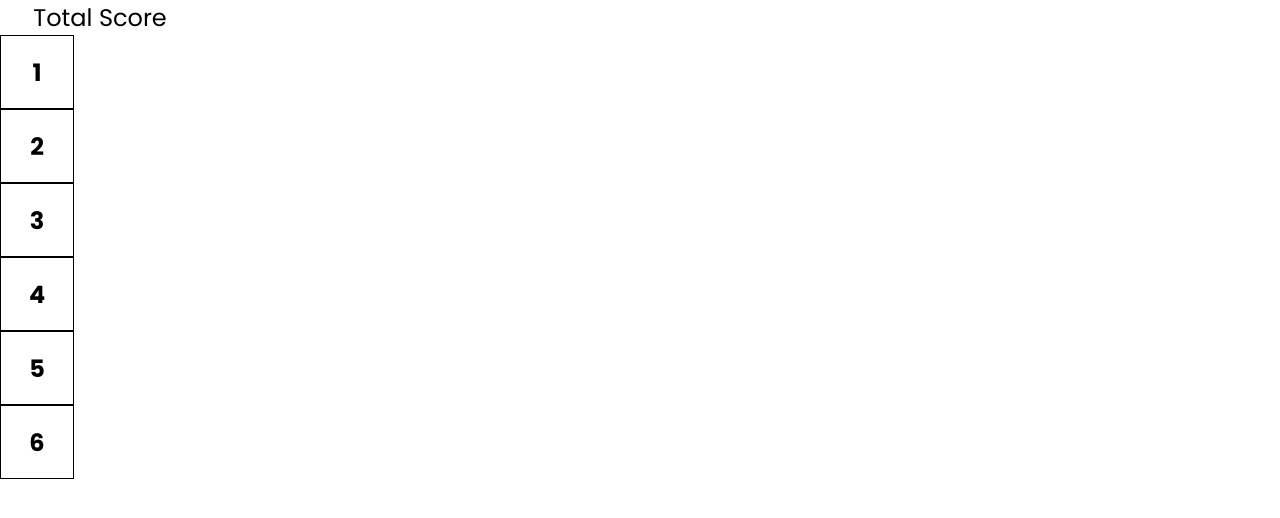
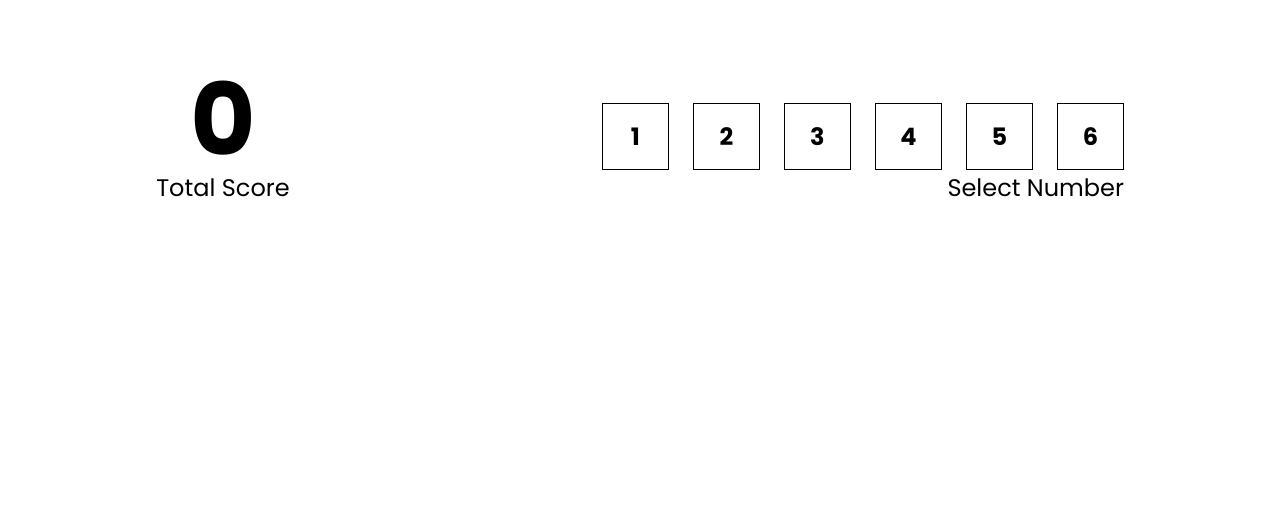
Before and after one commit to Kirtijha083/React_Practice_project3, a React (Vite) app: page / in a window 1280 px wide. Shown: the top 518 px of the page. Built offline with nearby package versions, Linux system fonts and the light colour scheme.

Commit message:
added more logic

```diff
--- a/src/components/GamePlay.jsx
+++ b/src/components/GamePlay.jsx
@@ -5,9 +5,20 @@ import NumberSelector from "./NumberSelectors";
 export default function GamePlay ()  {
 
   return (
-   <main>
+   <MainContainer>
+    <div className="top_section">
    <TotalScore/>
    <NumberSelector/>
-   </main>
+   </div>
+   </MainContainer>
   );
 };
+
+const MainContainer = styled.main`
+ padding-top: 70px;
+  .top_section {
+    display: flex;
+    justify-content: space-around;
+    align-items: end;
+}
+`;
--- a/src/components/NumberSelectors.jsx
+++ b/src/components/NumberSelectors.jsx
@@ -5,12 +5,14 @@ export default function NumberSelector() {
 
   const arrNumber = [1, 2, 3, 4, 5, 6];
 
-  // const [selectedNumber, setSelectedNumber] = useState();
   const [selectedNumber, setSelectedNumber] = useState();
 
 
+
   return (
-    <div>
+    <NumberSelectorContainer>
+      {/* <p className="error">{error}</p> */}
+      <div className="flex">
         {arrNumber.map((value, i) => (
           <Box
             isSelected={value === selectedNumber}
@@ -21,13 +23,32 @@ export default function NumberSelector() {
           </Box>
         ))}
       </div>
+      <p>Select Number</p>
+    </NumberSelectorContainer>
   );
 };
 
+const NumberSelectorContainer = styled.div`
+  display: flex;
+  flex-direction: column;
+  align-items: end;
+
+  .flex {
+    display: flex;
+    gap: 24px;
+  }
+  p {
+    font-size: 24px;
+    font-weight: 700px;
+  }
+  /* .error {
+    color: red;
+  } */
+`;
 
 const Box = styled.div`
-  height: 72px;
-  width: 72px;
+      height: 65px;
+      width: 65px;
       border: 1px solid black;
       display: grid;
       place-items: center;
--- a/src/components/TotalScore.jsx
+++ b/src/components/TotalScore.jsx
@@ -3,7 +3,7 @@ import styled from "styled-components";
 export default function TotalScore ({ score }){
   return (
     <ScoreContainer>
-      <h1>{score}</h1>
+      <h1>0</h1>
       <p>Total Score</p>
     </ScoreContainer>
   );
```
Lines whose indentation alone changed are shown as unchanged.
